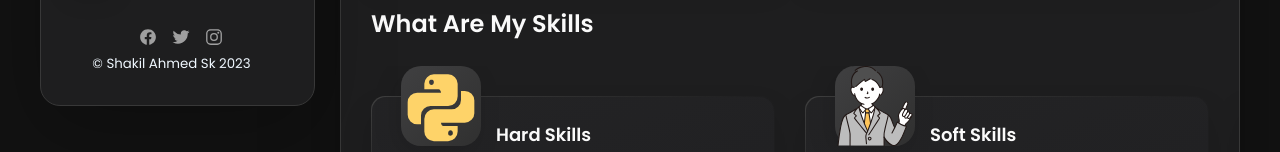
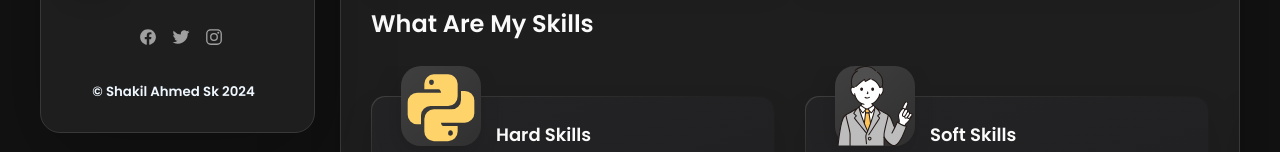
Before and after one commit to Shakil-Ahmed-Sk/Portfolio, a plain HTML site: page index.html in a window 1280 px wide. Shown: the part 742-894 px from the top of the page. Drawn offline with nearby package versions, Linux system fonts and the light colour scheme.

Commit message:
updated 02-01-24

```diff
--- a/assets/css/style.css
+++ b/assets/css/style.css
@@ -1880,7 +1880,7 @@ textarea.form-input::-webkit-resizer { display: none; }
 
 }
 
-.h12{
+.h6{
   color: aliceblue;
   font-size: smaller;
   margin-left: 10%;
--- a/index.html
+++ b/index.html
@@ -146,7 +146,7 @@
           </li>
 
         </ul>
-        <h12 class="h12">© Shakil Ahmed Sk 2023</h12>
+        <h6 class="h6">© Shakil Ahmed Sk 2024</h6>
 
       </div>
 
```
